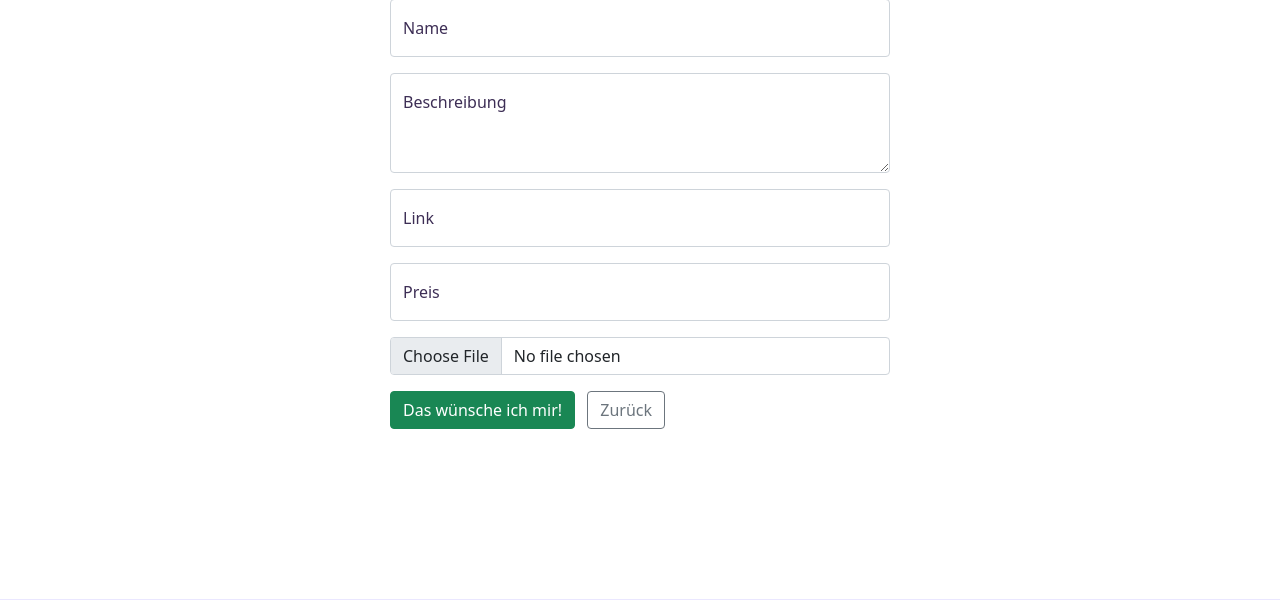
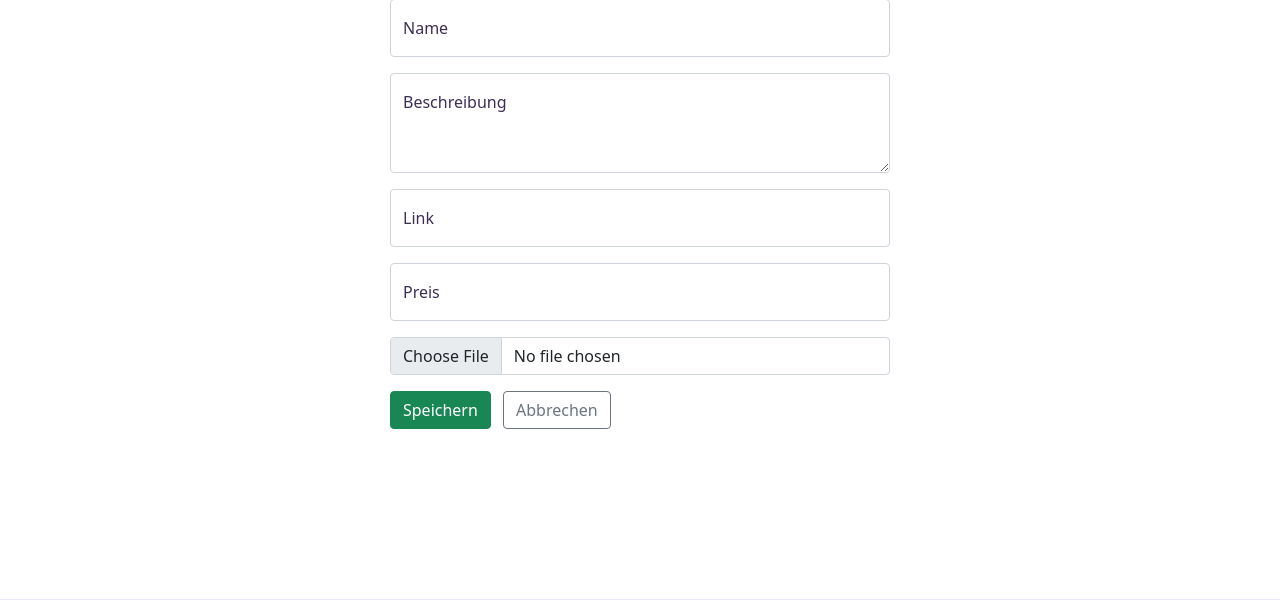
Before and after one commit to allokz/django-wishlist, a Django app: template templates/wish_update.html in a window 1280 px wide. Shown: the part 121-721 px from the top of the page. Run offline with Django 3.2, Linux system fonts and the light colour scheme; the template is opened without the code that fills it: values that come from a table or form of the project are taken from there, others are empty; some libraries are stand-ins or nearby versions.

Commit message:
changed button values (update form)
so that they fit better with the content of the form

```diff
--- a/templates/wish_update.html
+++ b/templates/wish_update.html
@@ -30,8 +30,8 @@
     </div>
 
     <div class="mb-3">
-        <input type="submit" class="btn btn-success me-2" value="Das wünsche ich mir!">
-        <a href="{% url 'wishlist' user.id %}" class="btn btn-outline-secondary">Zurück</a>
+        <input type="submit" class="btn btn-success me-2" value="Speichern">
+        <a href="{% url 'wishlist' user.id %}" class="btn btn-outline-secondary">Abbrechen</a>
     </div>
 </form>
 
```
